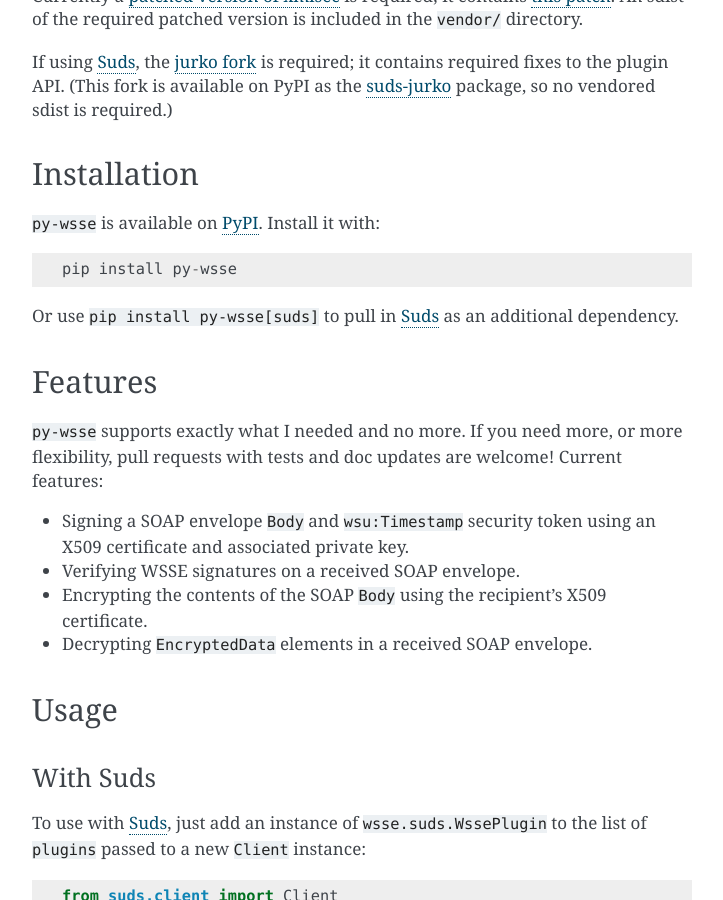
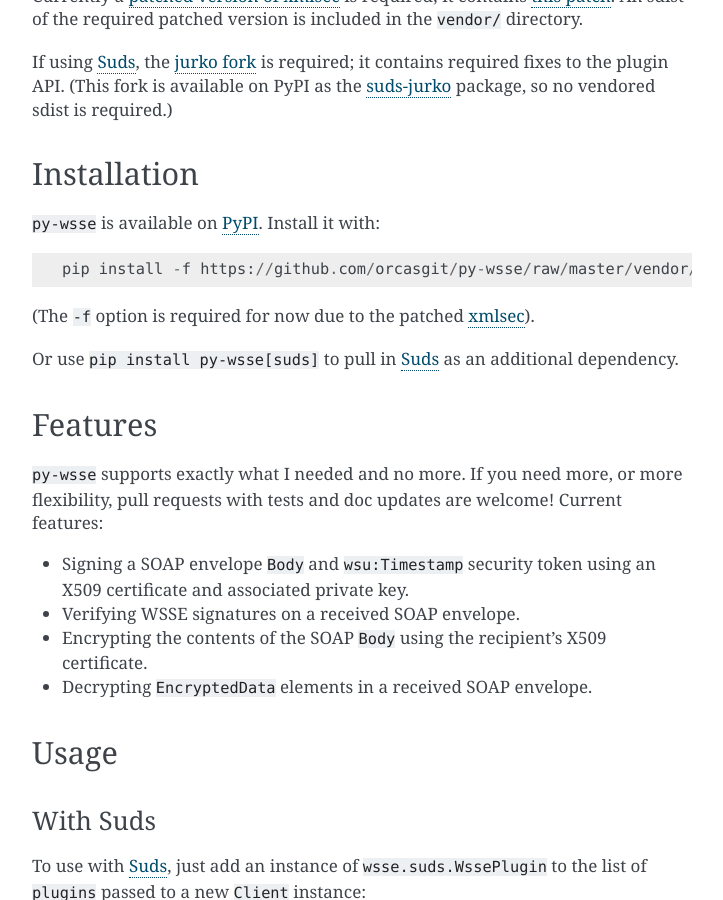
Before and after one commit to orcasgit/py-wsse, a Sphinx documentation site: the page built from doc/index.rst, in a window 1280 px wide and 900 px high, scrolled down 477 px. Shown: the whole window, without its empty margins (388-1111 px from the left). Built offline with Sphinx 7.4.7, drawn with Linux system fonts in a browser that asks for light colours.

Commit message:
Update installation instructions for patched xmlsec.

```diff
--- a/README.rst
+++ b/README.rst
@@ -30,7 +30,10 @@
 
 This app is available on `PyPI`_ and can be installed with ``pip install
 py-wsse`` (or ``pip install py-wsse[suds]`` to also pull in `Suds`_ as a
-dependency).
+dependency). (Due to a temporary need for a patched dependency, you have to
+also include ``-f
+https://github.com/orcasgit/py-wsse/raw/master/vendor/xmlsec-0.3.1.orcas1.tar.gz``
+in the pip command).
 
 .. _PyPI: https://pypi.python.org/pypi/py-wsse/
 
--- a/doc/index.rst
+++ b/doc/index.rst
@@ -40,7 +40,9 @@
 
 ``py-wsse`` is available on `PyPI`_. Install it with::
 
-    pip install py-wsse
+    pip install -f https://github.com/orcasgit/py-wsse/raw/master/vendor/xmlsec-0.3.1.orcas1.tar.gz py-wsse
+
+(The ``-f`` option is required for now due to the patched `xmlsec`_).
 
 Or use ``pip install py-wsse[suds]`` to pull in `Suds`_ as an additional
 dependency.
```
